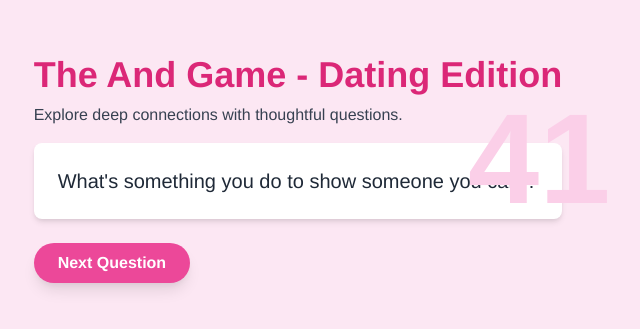
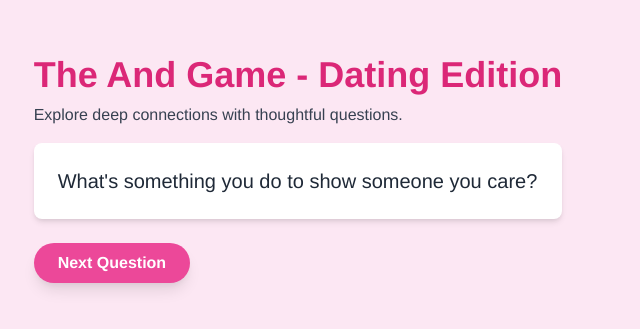
Before and after one commit to jennycreatesthings/the-and-game, a plain HTML site: page src/index.html in a window 1280 px wide. Shown: the part 231-560 px from the top of the page, without its empty margins (342-982 px from the left). Drawn offline with nearby package versions, Linux system fonts and the light colour scheme.

Commit message:
Update index.html

```diff
--- a/src/index.html
+++ b/src/index.html
@@ -12,7 +12,7 @@
         <h1 class="text-4xl font-bold text-pink-600 mb-2">The And Game - Dating Edition</h1>
         <p class="text-gray-700 mb-4">Explore deep connections with thoughtful questions.</p>
         <div id="question-container" class="bg-white p-6 rounded-lg shadow-md relative">
-            <div id="question-number" class="text-9xl font-bold text-pink-200 absolute top-0 right-0 -mr-12 -mt-12">01</div>
+            <!--<div id="question-number" class="text-9xl font-bold text-pink-200 absolute top-0 right-0 -mr-12 -mt-12">01</div> -->
             <div id="question" class="text-xl font-medium text-gray-800">Your question will appear here.</div>
         </div>
         <button id="nextQuestion" class="bg-pink-500 text-white mt-6 py-2 px-6 rounded-full font-bold hover:bg-pink-600 focus:outline-none shadow-lg transform active:scale-95 transition duration-150">Next Question</button>
```
